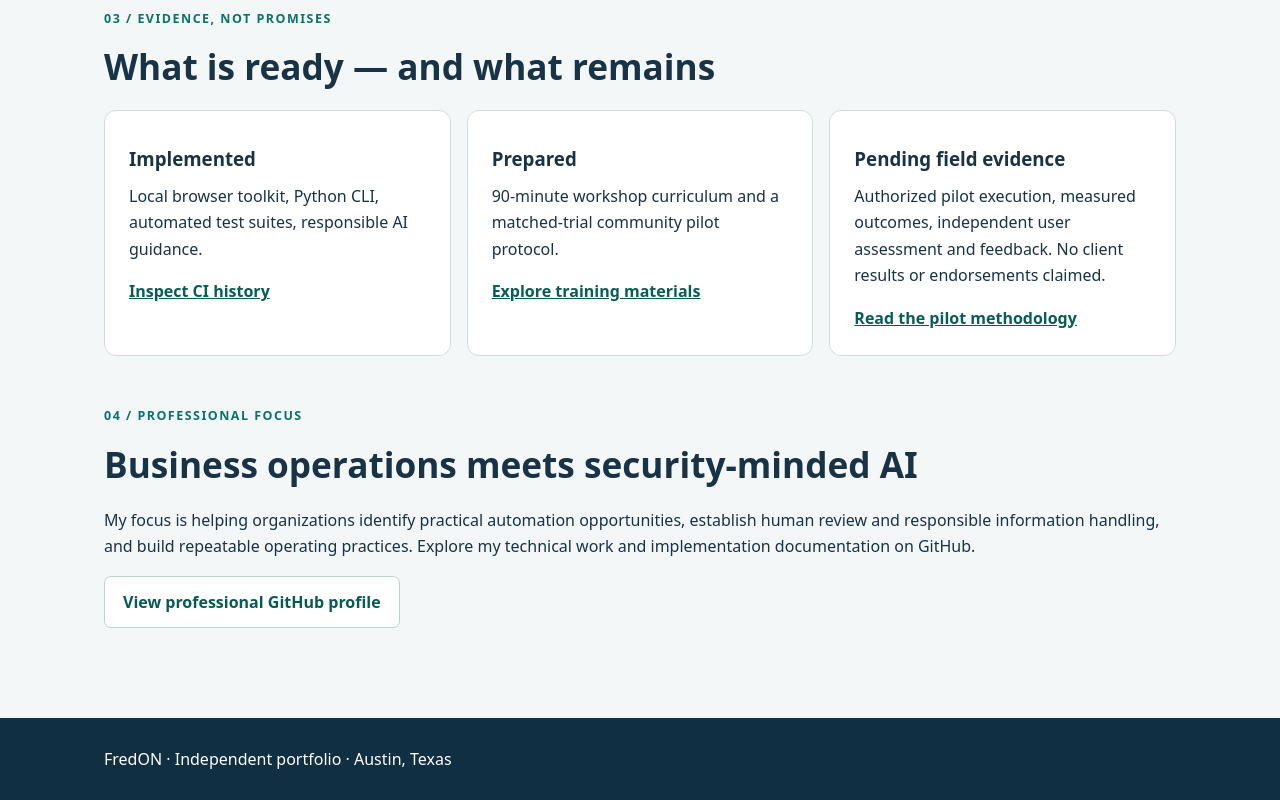
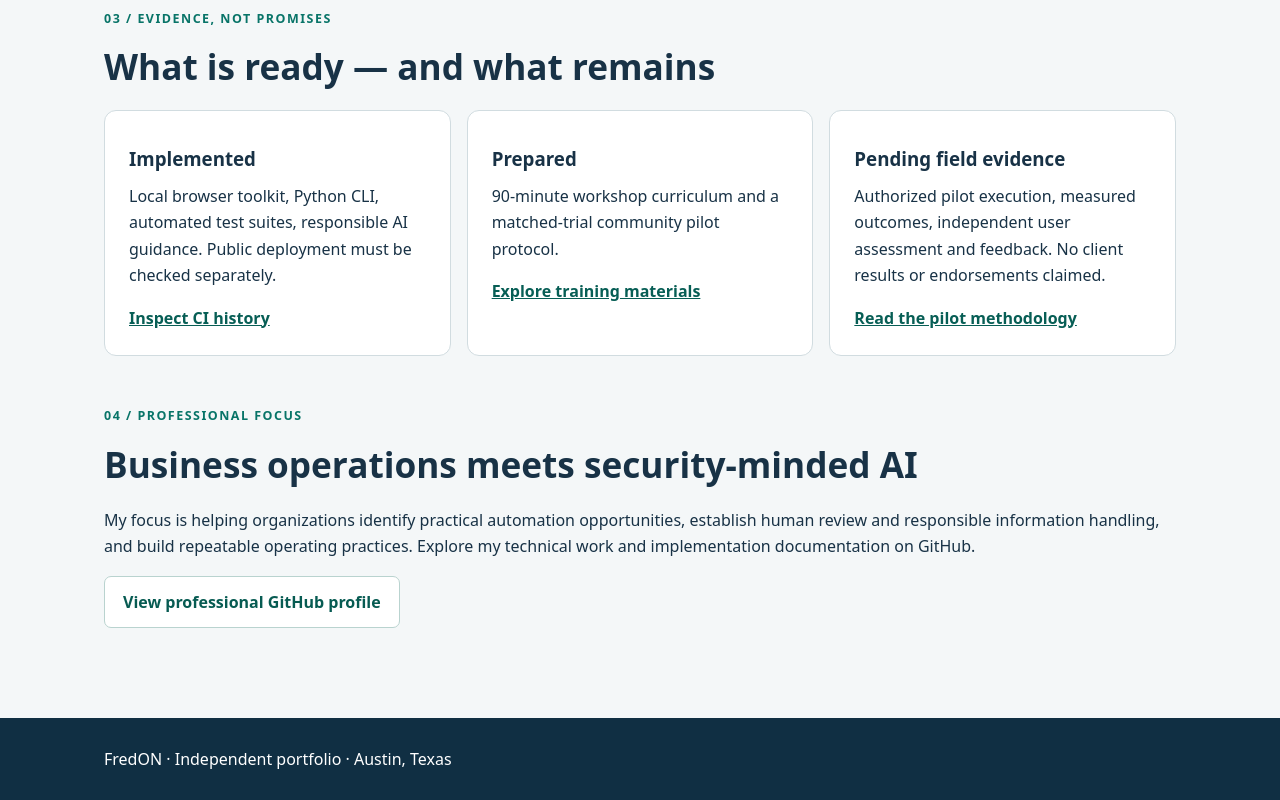
Before and after one commit to fredoncyber/small-business-ai-enablement, a plain HTML site: page web/portfolio.html in a window 1280 px wide. Shown: the part 1371-2171 px from the top of the page. Drawn offline with Linux system fonts and the light colour scheme.

Commit message:
QA hardening: web/portfolio.html

```diff
--- a/web/portfolio.html
+++ b/web/portfolio.html
@@ -4,5 +4,5 @@
 <main id="main"><div class="hero"><div class="wrap"><p class="eyebrow">AUSTIN, TEXAS · INDEPENDENT PORTFOLIO</p><h1>Practical AI for everyday business challenges.</h1><p class="lead">Business process improvement, responsible AI adoption and workflow automation — with human review and measurable outcomes at the center.</p><div class="actions"><a class="button" href="index.html">Try the interactive toolkit</a><a class="button secondary" href="https://github.com/fredoncyber/small-business-ai-enablement">Explore the source code</a></div><p class="fine">Independent portfolio. Not affiliated with or endorsed by OpenAI or OpenWorks.</p></div></div>
 <div class="wrap content"><section id="solutions"><p class="eyebrow">01 / WORKING DEMONSTRATIONS</p><h2>Three everyday workflows</h2><div class="cards"><article><span class="tag">Customer service</span><h3>Answer routine inquiries</h3><p>Build reviewable response prompts from approved facts; flag unknown hours, prices and commitments.</p><a href="index.html#customer">Try customer service</a></article><article><span class="tag">Administration</span><h3>Plan and coordinate work</h3><p>Prepare structured instructions for task lists, staff updates and operational briefs.</p><a href="index.html#operations">Try operations</a></article><article><span class="tag">Business value</span><h3>Measure potential impact</h3><p>Compare time, workload and estimated net labor value. Negative results are retained.</p><a href="index.html#metrics">Try the calculator</a></article></div><p class="fine">Prompt builders require manual transfer to an approved AI tool; they do not generate model responses or send messages. Calculator defaults are fictional.</p></section>
 <section><p class="eyebrow">02 / DELIVERY APPROACH</p><h2>From discovery to independent use</h2><ol class="steps"><li><strong>Discover</strong> Identify a repeated, low-risk task.</li><li><strong>Design</strong> Use approved facts and a reviewable workflow.</li><li><strong>Validate</strong> Compare time and quality, including corrections.</li><li><strong>Teach</strong> Enable the owner to use and review the workflow independently.</li></ol></section>
-<section id="evidence"><p class="eyebrow">03 / EVIDENCE, NOT PROMISES</p><h2>What is ready — and what remains</h2><div class="evidence"><article><h3>Implemented</h3><p>Local browser toolkit, Python CLI, automated test suites, responsible AI guidance.</p><a href="https://github.com/fredoncyber/small-business-ai-enablement/actions">Inspect CI history</a></article><article><h3>Prepared</h3><p>90-minute workshop curriculum and a matched-trial community pilot protocol.</p><a href="https://github.com/fredoncyber/small-business-ai-enablement/tree/main/workshop">Explore training materials</a></article><article><h3>Pending field evidence</h3><p>Authorized pilot execution, measured outcomes, independent user assessment and feedback. No client results or endorsements claimed.</p><a href="https://github.com/fredoncyber/small-business-ai-enablement/blob/main/docs/community_pilot_plan.md">Read the pilot methodology</a></article></div></section>
+<section id="evidence"><p class="eyebrow">03 / EVIDENCE, NOT PROMISES</p><h2>What is ready — and what remains</h2><div class="evidence"><article><h3>Implemented</h3><p>Local browser toolkit, Python CLI, automated test suites, responsible AI guidance. Public deployment must be checked separately.</p><a href="https://github.com/fredoncyber/small-business-ai-enablement/actions">Inspect CI history</a></article><article><h3>Prepared</h3><p>90-minute workshop curriculum and a matched-trial community pilot protocol.</p><a href="https://github.com/fredoncyber/small-business-ai-enablement/tree/main/workshop">Explore training materials</a></article><article><h3>Pending field evidence</h3><p>Authorized pilot execution, measured outcomes, independent user assessment and feedback. No client results or endorsements claimed.</p><a href="https://github.com/fredoncyber/small-business-ai-enablement/blob/main/docs/community_pilot_plan.md">Read the pilot methodology</a></article></div></section>
 <section><p class="eyebrow">04 / PROFESSIONAL FOCUS</p><h2>Business operations meets security-minded AI</h2><p>My focus is helping organizations identify practical automation opportunities, establish human review and responsible information handling, and build repeatable operating practices. Explore my technical work and implementation documentation on GitHub.</p><a class="button secondary" href="https://github.com/fredoncyber">View professional GitHub profile</a></section></div></main><footer><div class="wrap">FredON · Independent portfolio · Austin, Texas</div></footer></body></html>
```
